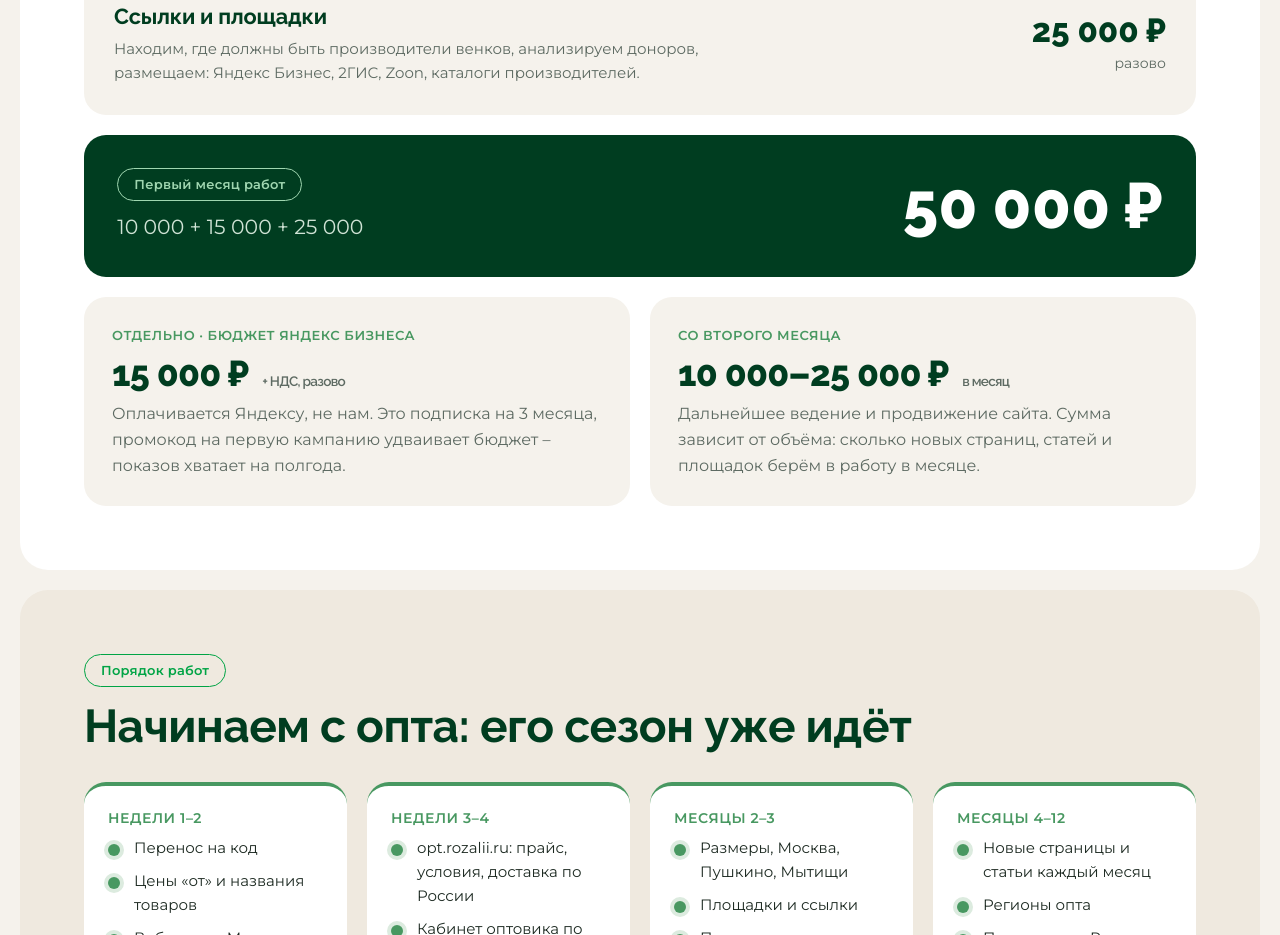
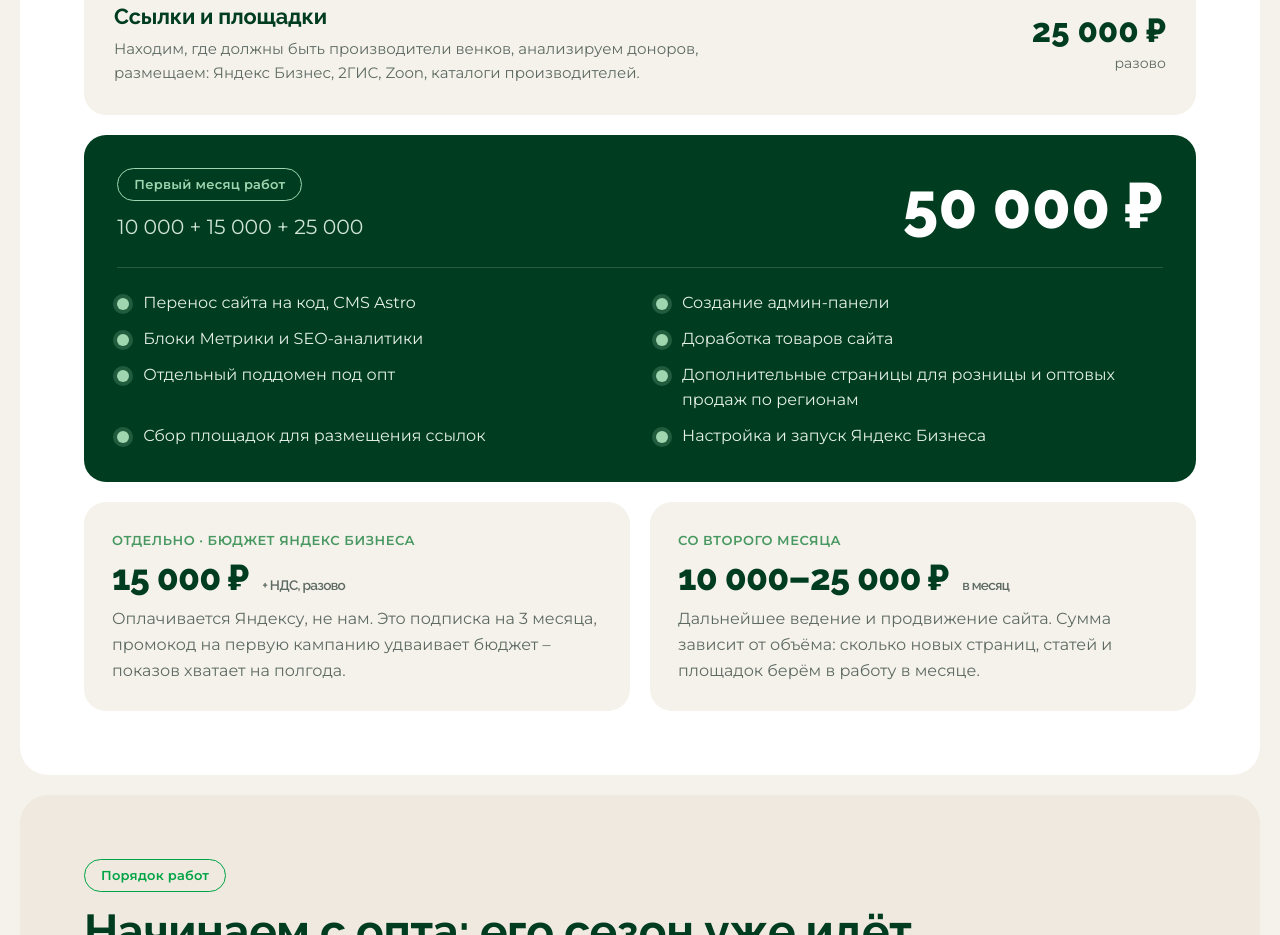
Before and after one commit to tema-mail/deford-kp, a plain HTML site: page rozalii/index.html in a window 1280 px wide. Shown: the part 8860-9795 px from the top of the page. Drawn offline with Linux system fonts and the light colour scheme.

Commit message:
КП «Розалии»: что входит в первый месяц работ
Co-Authored-By: Claude Opus 5.5 <noreply@anthropic.com>

```diff
--- a/rozalii/index.html
+++ b/rozalii/index.html
@@ -132,7 +132,11 @@ tr.sum td:first-child{border-radius:12px 0 0 12px}tr.sum td:last-child{border-ra
 .price .cost span{font-size:14px;color:var(--muted)}
 .price .cost em{font-style:normal;display:inline-block;background:var(--green);color:#fff;border-radius:999px;padding:3px 12px;font-size:13px;font-weight:600;margin-bottom:6px}
 
-.total{display:flex;flex-wrap:wrap;align-items:center;justify-content:space-between;gap:16px;background:var(--deep);color:#fff;border-radius:22px;padding:clamp(22px,2.6vw,34px)}
+.total{background:var(--deep);color:#fff;border-radius:22px;padding:clamp(22px,2.6vw,34px)}
+.total-head{display:flex;flex-wrap:wrap;align-items:center;justify-content:space-between;gap:16px}
+.total ul.list{grid-template-columns:repeat(2,1fr);gap:10px 32px;margin-top:24px;padding-top:22px;border-top:1px solid rgba(255,255,255,.15);color:#e4efe7;font-size:16px}
+.total ul.list li:before{background:#9fd6b0;box-shadow:0 0 0 4px rgba(159,214,176,.2)}
+@media (max-width:640px){.total ul.list{grid-template-columns:1fr}}
 .total .pill{border-color:#9fd6b0;color:#9fd6b0}
 .total .sum-line{margin-top:10px;font-size:clamp(17px,1.6vw,21px);color:#cfe3d5}
 .total b{font:800 clamp(40px,5vw,64px)/1 Raleway,sans-serif;color:#fff}
@@ -393,8 +397,17 @@ tr.sum td:first-child{border-radius:12px 0 0 12px}tr.sum td:last-child{border-ra
       <div class="cost"><b>25 000 ₽</b><span>разово</span></div>
     </div>
     <div class="total">
-      <div><span class="pill">Первый месяц работ</span><p class="sum-line">10 000 + 15 000 + 25 000</p></div>
-      <b>50 000 ₽</b>
+      <div class="total-head"><div><span class="pill">Первый месяц работ</span><p class="sum-line">10 000 + 15 000 + 25 000</p></div><b>50 000 ₽</b></div>
+      <ul class="list">
+        <li>Перенос сайта на код, CMS Astro</li>
+        <li>Создание админ-панели</li>
+        <li>Блоки Метрики и SEO-аналитики</li>
+        <li>Доработка товаров сайта</li>
+        <li>Отдельный поддомен под опт</li>
+        <li>Дополнительные страницы для розницы и оптовых продаж по регионам</li>
+        <li>Сбор площадок для размещения ссылок</li>
+        <li>Настройка и запуск Яндекс Бизнеса</li>
+      </ul>
     </div>
     <div class="cards two" style="margin-top:0">
       <div class="card"><span class="num">Отдельно · бюджет Яндекс Бизнеса</span><div class="big" style="font-size:clamp(28px,2.8vw,38px)">15 000 ₽ <small>+ НДС, разово</small></div><p style="margin-top:10px">Оплачивается Яндексу, не нам. Это подписка на 3 месяца, промокод на первую кампанию удваивает бюджет – показов хватает на полгода.</p></div>
```
